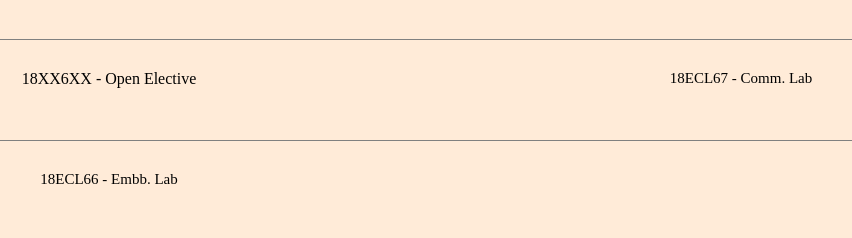
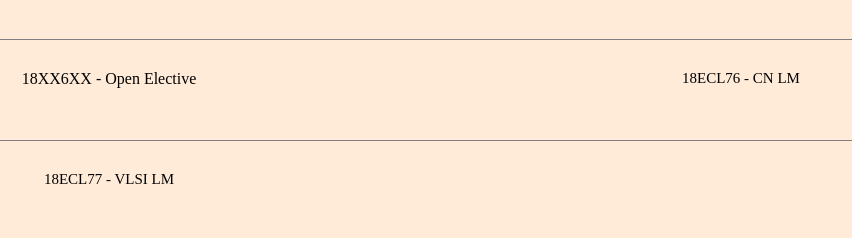
Before and after one commit to nikand19/drive, a plain HTML site: page index.html in a window 1280 px wide. Shown: the part 272-510 px from the top of the page, 215-1067 px from the left. Drawn offline with Linux system fonts and the light colour scheme.

Commit message:
Update index.html

```diff
--- a/index.html
+++ b/index.html
@@ -48,14 +48,14 @@
                     target="_new">18XX6XX - Open Elective</a>
             </div>
             <div class="row3-col2">
-                <a href="https://drive.google.com/drive/folders/1g4MQoQoDBXFdfJF69a_Ek8-32N6hbY3R?usp=sharing"
-                    target="_new">18ECL67 - Comm. Lab</a>
+                <a href="https://drive.google.com/file/d/1CGu0m27eOMLNZRSs_JizZ8BKUxI8p4r2/view?usp=sharing"
+                    target="_new">18ECL76 - CN LM</a>
             </div>
         </div>
         <div class="row4">
             <div class="row4-col1">
-                <a href="https://drive.google.com/drive/folders/1ZJOMDfThrJnK4zf8sbEJYyP-brU4sQVj?usp=sharing"
-                    target="_new">18ECL66 - Embb. Lab </a>
+                <a href="https://drive.google.com/file/d/1hVqxcYtoowbqtku7h0AA1hyCsPNJx-Bz/view?usp=sharing"
+                    target="_new">18ECL77 - VLSI LM </a>
             </div>
             <div class="row4-col2">
                 <!-- <a href="https://drive.google.com/drive/folders/1ZJOMDfThrJnK4zf8sbEJYyP-brU4sQVj?usp=sharing"
```
